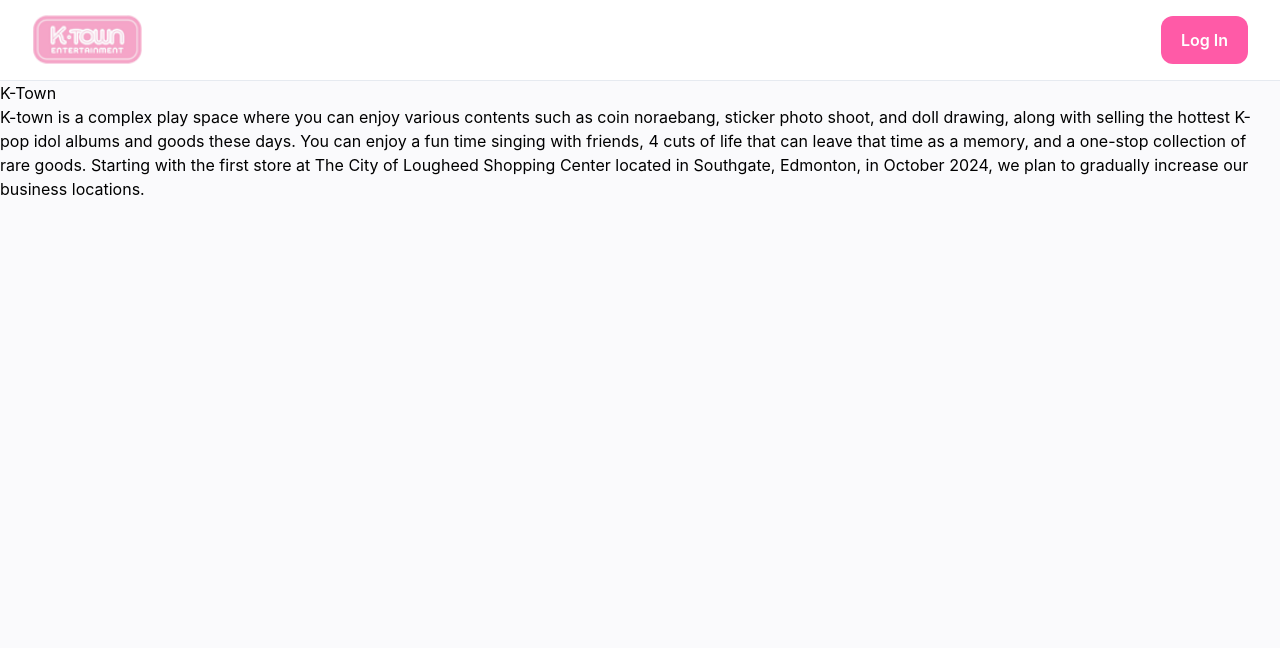
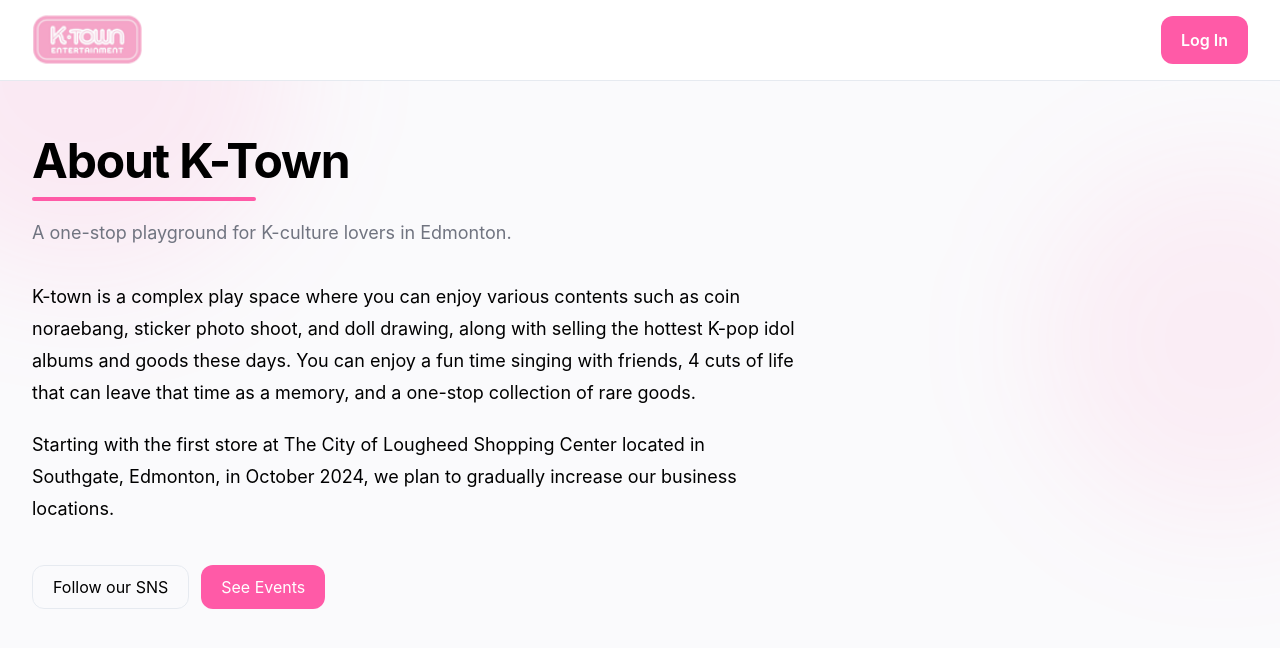
Before and after one commit to yoonsh-ca/Loyalty, a React (Create React App) app in the folder frontend/: page /about in a window 1280 px wide. Shown: the top 648 px of the page. Built offline with nearby package versions, Linux system fonts and the light colour scheme.

Commit message:
style: About.jsx

```diff
--- a/frontend/src/index.css
+++ b/frontend/src/index.css
@@ -5,6 +5,7 @@
 /* 브랜드 토큰(선택) */
 :root {
   --brand-pink: #ff5aa7; /* 로고 핑크 HEX로 교체 가능 */
+  --brand-pink-rgb: 255, 90, 167;
   --muted-fg: #707480;
   --page-bg: #fafafc;
 }
--- a/frontend/src/pages/About.jsx
+++ b/frontend/src/pages/About.jsx
@@ -1,20 +1,73 @@
+import { Link } from 'react-router-dom';
 import Navbar from '../components/Navbar';
 
 export default function About() {
   return (
     <div>
       <Navbar />
-      <h1>K-Town</h1>
-      <p>
-        K-town is a complex play space where you can enjoy various contents such
-        as coin noraebang, sticker photo shoot, and doll drawing, along with
-        selling the hottest K-pop idol albums and goods these days. You can
-        enjoy a fun time singing with friends, 4 cuts of life that can leave
-        that time as a memory, and a one-stop collection of rare goods. Starting
-        with the first store at The City of Lougheed Shopping Center located in
-        Southgate, Edmonton, in October 2024, we plan to gradually increase our
-        business locations.
-      </p>
+
+      {/* 배경 워시 레이어 (본문 뒤, 헤더 아래) */}
+      <div
+        className='pointer-events-none fixed inset-0 z-0 overflow-hidden'
+        aria-hidden
+      >
+        {/* 좌상단 워시 */}
+        <div
+          className='absolute -top-36 -left-32 h-[420px] w-[420px] rounded-full blur-3xl'
+          style={{ backgroundColor: 'rgba(var(--brand-pink-rgb), 0.10)' }}
+        />
+        {/* 우측 중단 워시 */}
+        <div
+          className='absolute top-40 right-[-120px] h-[360px] w-[360px] rounded-full blur-3xl'
+          style={{ backgroundColor: 'rgba(var(--brand-pink-rgb), 0.08)' }}
+        />
+      </div>
+
+      <main className='relative z-10 container py-10 md:py-14'>
+        {/* 헤더 */}
+        <header>
+          <h1 className='text-3xl md:text-5xl font-bold tracking-tight'>
+            About K-Town
+          </h1>
+          <div className='mt-3 h-1 w-40 md:w-56 bg-brand rounded-full' />
+          <p className='muted mt-4 max-w-3xl text-base md:text-lg leading-7 md:leading-8'>
+            A one-stop playground for K-culture lovers in Edmonton.
+          </p>
+        </header>
+
+        {/* 본문 (플랫) */}
+        <section className='mt-8 max-w-3xl space-y-5 text-base md:text-lg leading-7 md:leading-8'>
+          <p>
+            K-town is a complex play space where you can enjoy various contents
+            such as coin noraebang, sticker photo shoot, and doll drawing, along
+            with selling the hottest K-pop idol albums and goods these days. You
+            can enjoy a fun time singing with friends, 4 cuts of life that can
+            leave that time as a memory, and a one-stop collection of rare
+            goods.
+          </p>
+          <p>
+            Starting with the first store at The City of Lougheed Shopping
+            Center located in Southgate, Edmonton, in October 2024, we plan to
+            gradually increase our business locations.
+          </p>
+        </section>
+
+        {/* (선택) 콜투액션 */}
+        <section className='mt-10 flex flex-wrap gap-3'>
+          <Link
+            to='/sns'
+            className='inline-grid place-items-center h-11 px-5 rounded-xl border border-border hover:bg-gray-100 transition-colors'
+          >
+            Follow our SNS
+          </Link>
+          <Link
+            to='/events'
+            className='inline-grid place-items-center h-11 px-5 rounded-xl bg-brand text-white hover:opacity-90 transition-opacity'
+          >
+            See Events
+          </Link>
+        </section>
+      </main>
     </div>
   );
 }
```
